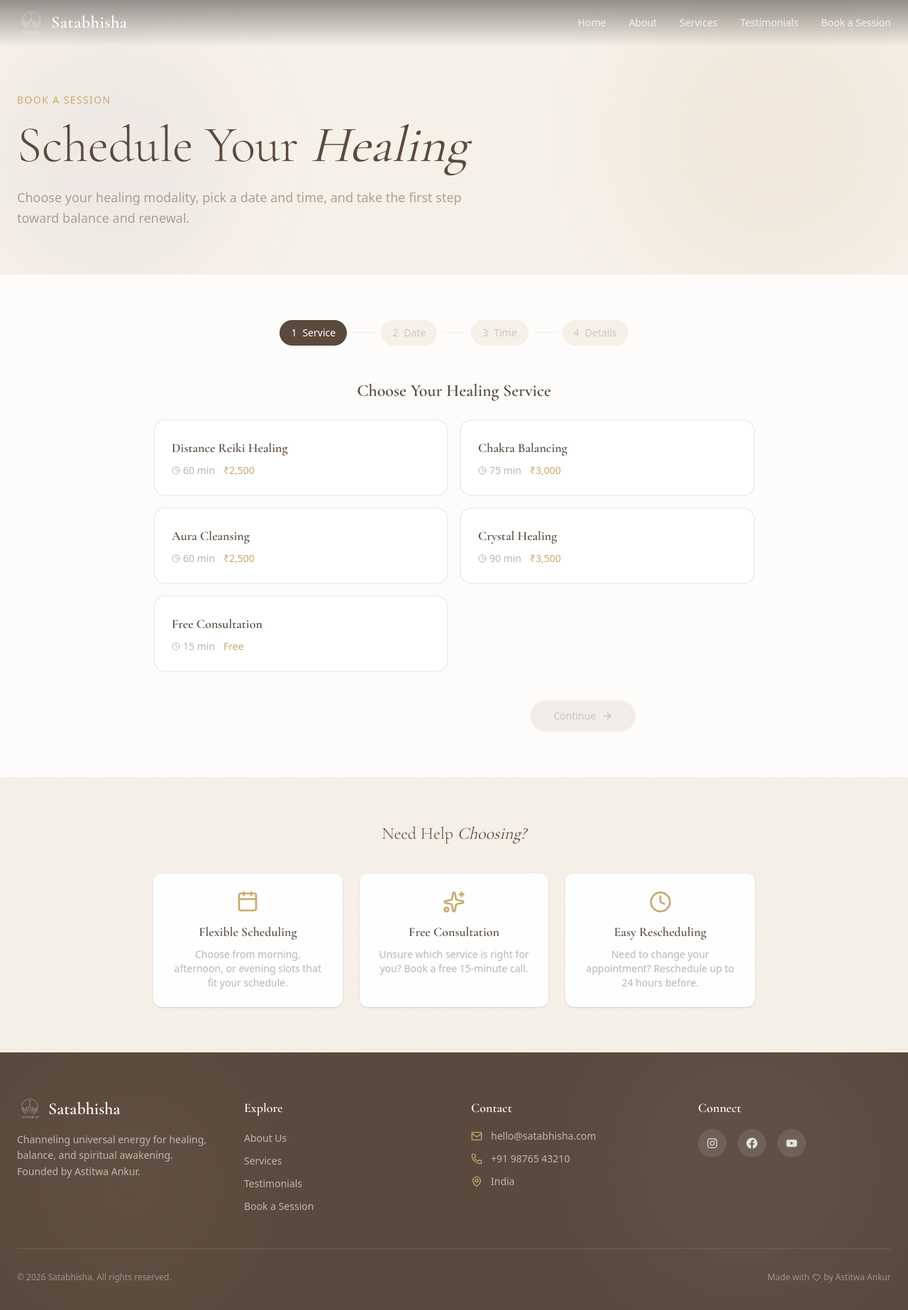
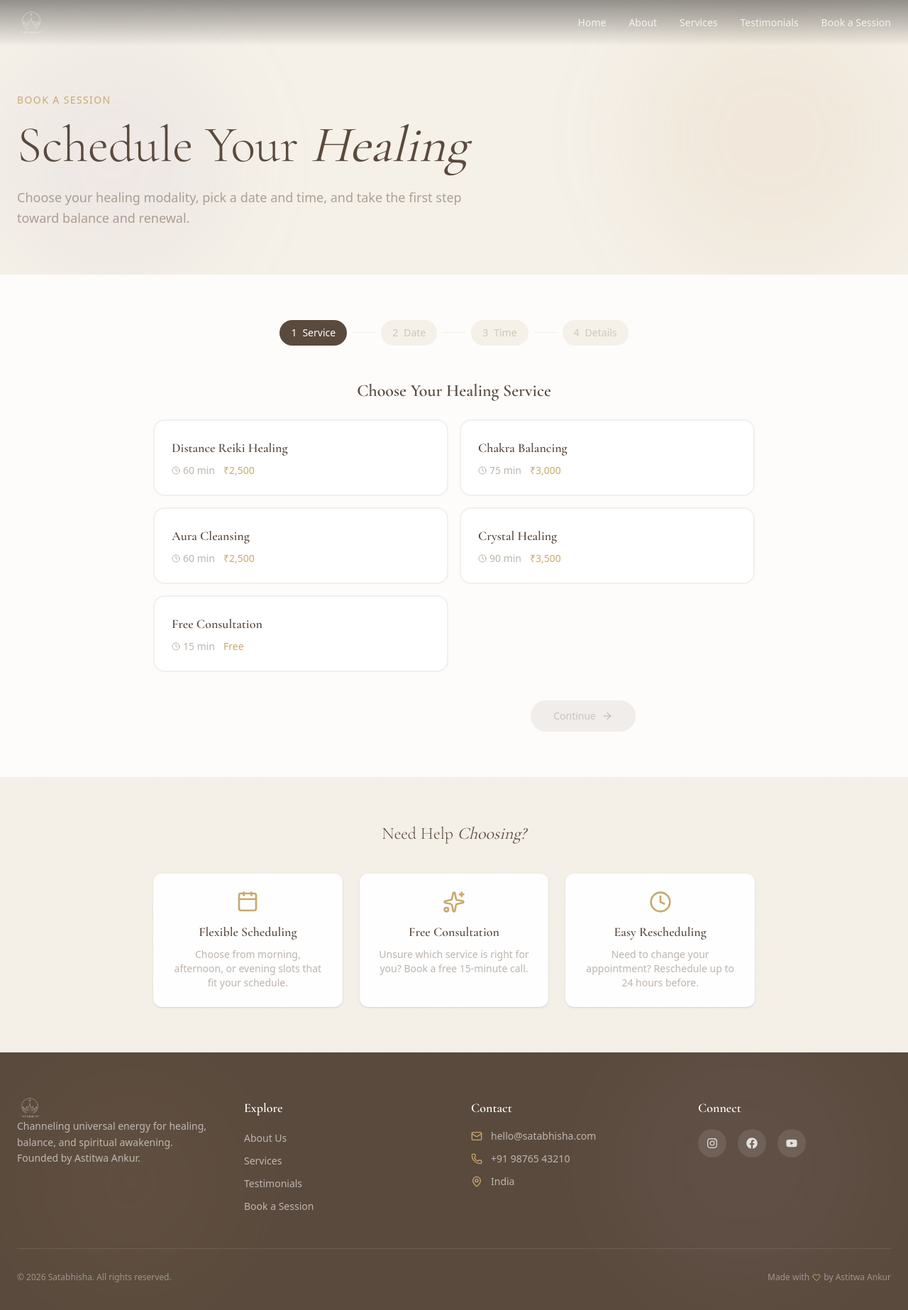
Before and after one commit to ishaan-bits/shabtbhisha, a Next.js app: page /book in a window 1280 px wide. Shown: the top 1846 px of the page at 71% size. Built offline with nearby package versions, Linux system fonts and the light colour scheme.

Commit message:
Remove text label from logo - display logo image only

```diff
--- a/src/app/admin/page.tsx
+++ b/src/app/admin/page.tsx
@@ -55,11 +55,8 @@ export default function AdminLogin() {
       >
         {/* Logo */}
         <div className="text-center mb-8">
-          <div className="inline-flex items-center gap-2 mb-4">
-            <Image src="/logo.png" alt="Satabhisha" width={48} height={48} className="rounded-full brightness-0 invert" />
-            <span className="font-[family-name:var(--font-heading)] text-3xl font-semibold text-white">
-              Satabhisha
-            </span>
+          <div className="mb-4">
+            <Image src="/logo.png" alt="Satabhisha" width={56} height={56} className="rounded-full brightness-0 invert mx-auto" />
           </div>
           <p className="text-white/50 text-sm">Admin Console</p>
         </div>
--- a/src/components/Footer.tsx
+++ b/src/components/Footer.tsx
@@ -17,11 +17,8 @@ export default function Footer() {
         <div className="grid md:grid-cols-4 gap-12">
           {/* Brand */}
           <div className="md:col-span-1">
-            <Link href="/" className="flex items-center gap-2 mb-4">
+            <Link href="/" className="mb-4">
               <Image src="/logo.png" alt="Satabhisha" width={36} height={36} className="rounded-full brightness-0 invert" />
-              <span className="font-[family-name:var(--font-heading)] text-2xl font-semibold text-white">
-                Satabhisha
-              </span>
             </Link>
             <p className="text-sm text-white/60 leading-relaxed">
               Channeling universal energy for healing, balance, and spiritual
--- a/src/components/Navbar.tsx
+++ b/src/components/Navbar.tsx
@@ -36,11 +36,8 @@ export default function Navbar() {
       }`}
     >
       <nav className="max-w-7xl mx-auto px-6 py-4 flex items-center justify-between">
-        <Link href="/" className="flex items-center gap-2 group">
+        <Link href="/" className="group">
           <Image src="/logo.png" alt="Satabhisha" width={40} height={40} className="rounded-full brightness-0 invert group-hover:rotate-12 transition-transform duration-300" />
-          <span className={`font-[family-name:var(--font-heading)] text-2xl font-semibold tracking-wide transition-colors duration-300 ${scrolled ? "text-primary-dark" : "text-white"}`}>
-            Satabhisha
-          </span>
         </Link>
 
         {/* Desktop nav */}
--- a/src/components/admin/AdminLayout.tsx
+++ b/src/components/admin/AdminLayout.tsx
@@ -63,15 +63,14 @@ export default function AdminLayout({
         {/* Logo */}
         <div className="flex items-center justify-between px-4 py-5 border-b border-white/10">
           {!collapsed && (
-            <Link href="/admin/dashboard" className="flex items-center gap-2">
-                <Image src="/logo.png" alt="Satabhisha" width={32} height={32} className="rounded-full brightness-0 invert" />
-              <span className="font-[family-name:var(--font-heading)] text-lg font-semibold">
-                Satabhisha
-              </span>
+            <Link href="/admin/dashboard">
+              <Image src="/logo.png" alt="Satabhisha" width={32} height={32} className="rounded-full brightness-0 invert" />
             </Link>
           )}
           {collapsed && (
-            <Image src="/logo.png" alt="Satabhisha" width={32} height={32} className="rounded-full brightness-0 invert mx-auto" />
+            <Link href="/admin/dashboard">
+              <Image src="/logo.png" alt="Satabhisha" width={32} height={32} className="rounded-full brightness-0 invert mx-auto" />
+            </Link>
           )}
           <button
             onClick={() => setCollapsed(!collapsed)}
@@ -154,13 +153,9 @@ export default function AdminLayout({
             <div className="flex items-center justify-between px-4 py-5 border-b border-white/10">
               <Link
                 href="/admin/dashboard"
-                className="flex items-center gap-2"
                 onClick={() => setMobileOpen(false)}
               >
-              <Image src="/logo.png" alt="Satabhisha" width={32} height={32} className="rounded-full brightness-0 invert" />
-                <span className="font-[family-name:var(--font-heading)] text-lg font-semibold">
-                  Satabhisha
-                </span>
+                <Image src="/logo.png" alt="Satabhisha" width={32} height={32} className="rounded-full brightness-0 invert" />
               </Link>
               <button
                 onClick={() => setMobileOpen(false)}
```
